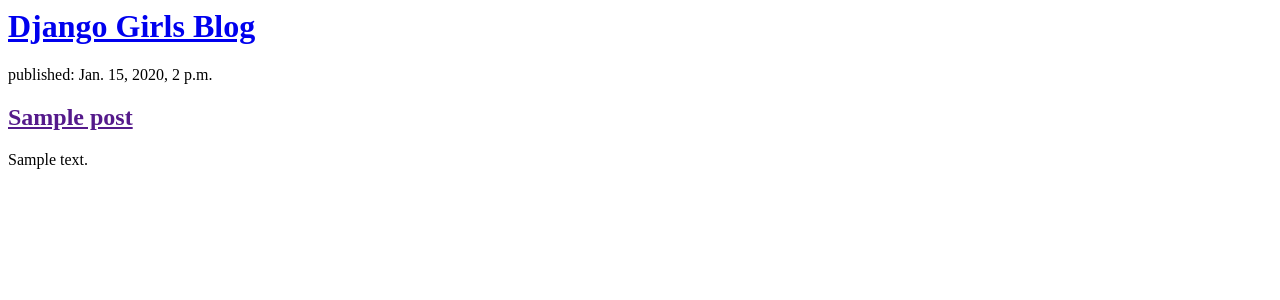
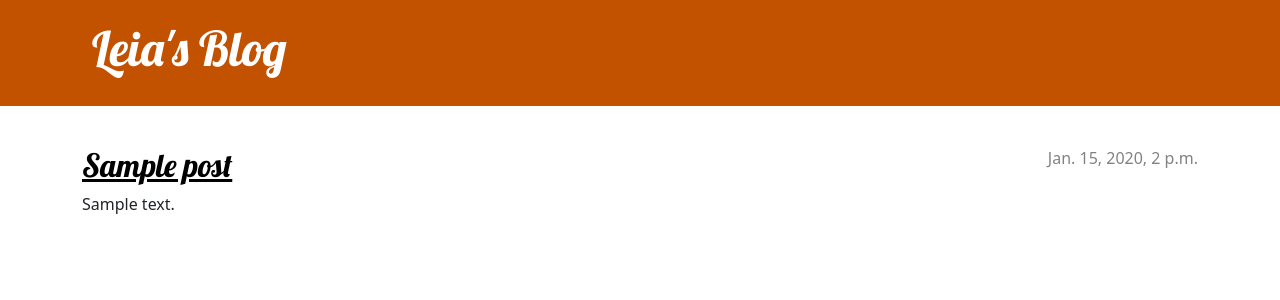
Before and after one commit to haroldfinch2/my-first-blog, a Django app: page / in a window 1280 px wide. Shown: the top 300 px of the page. Run offline with Django 4.2, Linux system fonts and the light colour scheme; tables that the repository leaves empty hold one stand-in row (values such as "Sample post").

Commit message:
added css files and changed the blog name

```diff
--- /dev/null
+++ b/mysite/blog/static/css/blog.css
@@ -0,0 +1,75 @@
+h1 a, h2 a {
+    color: #C25100;
+    font-family: 'lobster', sans-serif;
+}
+
+.page-header {
+    background-color: #C25100;
+    margin-top: 0;
+    margin-bottom: 40px;
+    padding: 20px 20px 20px 40px;
+}
+
+.page-header h1,
+.page-header h1 a,
+.page-header h1 a:visited,
+.page-header h1 a:active {
+    color: #ffffff;
+    font-size: 36pt;
+    text-decoration: none;
+}
+
+h1,
+h2,
+h3,
+h4 {
+    font-family: 'Lobster', cursive;
+}
+
+.date {
+    color: #828282;
+}
+
+.save {
+    float: right;
+}
+
+.post-form textarea,
+.post-form input {
+    width: 100%;
+}
+
+.top-menu,
+.top-menu:hover,
+.top-menu:visited {
+    color: #ffffff;
+    float: right;
+    font-size: 26pt;
+    margin-right: 20px;
+}
+
+.post {
+    margin-bottom: 70px;
+}
+
+.post h2 a,
+.post h2 a:visited {
+    color: #000000;
+}
+
+.post > .date,
+.post > .actions {
+    float: right;
+}
+
+.btn-secondary,
+.btn-secondary:visited {
+    color: #C25100;
+    background: none;
+    border-color: #C25100;
+}
+
+.btn-secondary:hover {
+    color: #FFFFFF;
+    background-color: #C25100;
+}
--- a/mysite/blog/templates/blog/post_list.html
+++ b/mysite/blog/templates/blog/post_list.html
@@ -1,20 +1,39 @@
+{% load static %}
+
+<!DOCTYPE html>
 <html lang="en">
 <head>
     <meta charset="UTF-8">
     <meta name="viewport" content="width=device-width, initial-scale=1.0">
     <title>Document</title>
+    <link rel="stylesheet" href="https://cdn.jsdelivr.net/npm/bootstrap@5.1.3/dist/css/bootstrap.min.css" integrity="sha384-1BmE4kWBq78iYhFldvKuhfTAU6auU8tT94WrHftjDbrCEXSU1oBoqyl2QvZ6jIW3" crossorigin="anonymous">
+    <link rel="stylesheet" href="{% static 'css/blog.css' %}">
+    <link rel="preconnect" href="https://fonts.googleapis.com">
+    <link rel="preconnect" href="https://fonts.gstatic.com" crossorigin>
+    <link href="https://fonts.googleapis.com/css2?family=Lobster&display=swap" rel="stylesheet">
+
 </head>
 <body>
-    <header>
-        <h1><a href="/">Django Girls Blog</a></h1>
+    <header class="page-header">
+        <div class="container">
+            <h1><a href="/">Leia's Blog</a></h1>
+        </div>
     </header>
 
-    {% for post in posts %}
-        <article>
-            <time>published: {{ post.published_date }}</time>
-            <h2><a href="">{{ post.title }}</a></h2>
-            <p>{{ post.text|linebreaksbr }}</p>
-        </article>
-    {% endfor %}
+    <main class="container">
+        <div class="row">
+            <div class="col">
+                {% for post in posts %}
+                    <article class="post">
+                        <time class="date">
+                            {{ post.published_date }}
+                        </time>
+                        <h2><a href="">{{ post.title }}</a></h2>
+                        <p>{{ post.text|linebreaksbr }}</p>
+                    </article>
+                {% endfor %}
+            </div>
+        </div>
+    </main>
 </body>
 </html>
```
Also changed, not shown: mysite/blog/templates/base.html (added).
